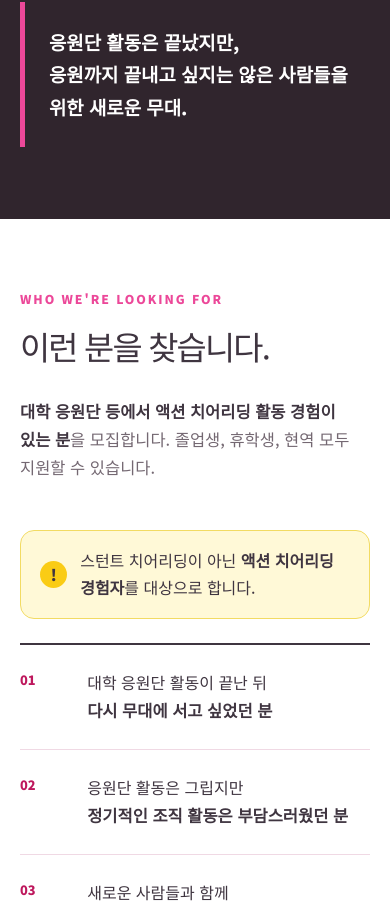
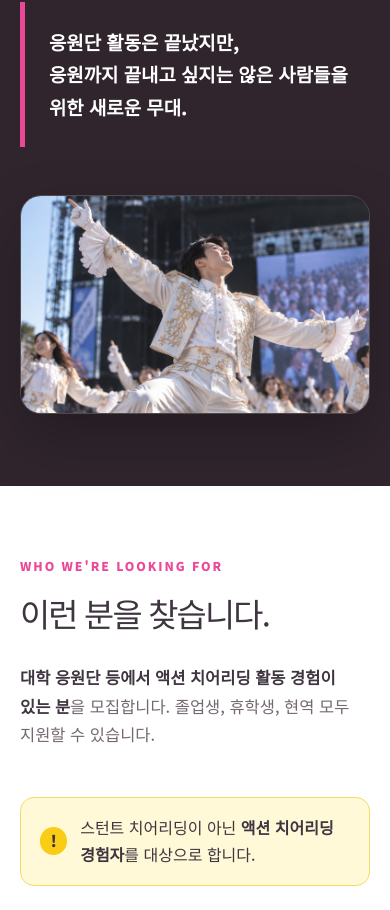
Before and after one commit to chunjihoon/cheermeuplifeWeb, a Next.js app: page /crew in a window 390 px wide. Shown: the part 1911-2821 px from the top of the page. Built offline with nearby package versions, Linux system fonts and the light colour scheme; no server answers; a web font is replaced by a local one.

Commit message:
크루 모집공고 페이지 수정

```diff
--- a/app/crew/crew.css
+++ b/app/crew/crew.css
@@ -58,6 +58,10 @@
 .crew-definition-copy p:first-child { margin-top: 0; }
 .crew-definition-copy strong { color: #fff; }
 .crew-highlight-line { margin-top: 3rem; padding: 1.5rem 0 1.5rem 1.5rem; border-left: 5px solid var(--crew-pink); color: #fff; font-size: clamp(1.18rem,2vw,1.5rem); font-weight: 800; }
+.crew-section-visual { position: relative; aspect-ratio: 16/7; overflow: hidden; border-radius: 28px; }
+.crew-section-visual img { object-fit: cover; }
+.crew-definition-visual { margin-top: clamp(3rem,6vw,5rem); border: 1px solid rgba(255,255,255,.16); box-shadow: 0 24px 60px rgba(0,0,0,.24); }
+.crew-definition-visual img { object-position: center 45%; }
 
 .crew-section-heading { display: grid; grid-template-columns: 1fr .8fr; align-items: end; gap: 3rem; }
 .crew-section-heading > p { margin: 0; color: var(--crew-muted); font-size: 1.03rem; }
@@ -76,6 +80,8 @@
 .crew-section-sky { background: linear-gradient(135deg,#fffbea,#fff2f8); }
 .crew-process > h2 { max-width: 800px; }
 .crew-section-intro { max-width: 740px; margin: 1.5rem 0 3rem; color: var(--crew-muted); font-size: 1.04rem; }
+.crew-process-visual { margin-bottom: 28px; border: 7px solid rgba(255,255,255,.9); box-shadow: 0 18px 44px rgba(101,61,85,.12); }
+.crew-process-visual img { object-position: center 43%; }
 .crew-process-list { display: grid; grid-template-columns: repeat(3,1fr); gap: 12px; margin: 0; padding: 0; list-style: none; }
 .crew-process-list li { min-height: 220px; padding: 1.5rem; border: 1px solid var(--crew-line); border-radius: 18px; background: #fff; box-shadow: 0 12px 28px rgba(101,61,85,.06); }
 .crew-process-number { display: block; margin-bottom: 2.6rem; color: var(--crew-pink-dark); font-size: .78rem; font-weight: 900; }
@@ -133,6 +139,10 @@
   .crew-fit-list { grid-template-columns: 1fr; }
   .crew-fit-list li:nth-child(odd) { margin-right: 0; }
   .crew-process-list { grid-template-columns: repeat(2,1fr); }
+  .crew-section-visual { aspect-ratio: 16/10; border-radius: 21px; }
+  .crew-definition-visual img { object-position: 49% center; }
+  .crew-process-visual { margin-bottom: 18px; border-width: 5px; }
+  .crew-process-visual img { object-position: 48% center; }
   .crew-stage-card { grid-template-columns: 1fr; border-radius: 22px; box-shadow: 10px 10px 0 var(--crew-navy); }
   .crew-stage-photo { min-height: 400px; max-height: 520px; }
   .crew-application-heading { position: static; }
--- a/app/crew/page.tsx
+++ b/app/crew/page.tsx
@@ -68,6 +68,9 @@ export default function CrewRecruitmentPage() {
             <p className="crew-highlight-line">응원단 활동은 끝났지만,<br />응원까지 끝내고 싶지는 않은 사람들을 위한 새로운 무대.</p>
           </div>
         </div>
+        <div className="crew-section-visual crew-definition-visual">
+          <Image src="/crew/crew-what-we-are.png" alt="야외 무대에서 액션 치어리딩 공연을 펼치는 응원단원" fill sizes="(max-width: 820px) calc(100vw - 40px), 1120px" />
+        </div>
       </section>
 
       <section className="crew-fit crew-section" id="eligibility">
@@ -99,6 +102,9 @@ export default function CrewRecruitmentPage() {
         <div className="crew-section-kicker">HOW IT WORKS</div>
         <h2>평소에는 각자의 자리에서,<br />공연이 생기면 함께.</h2>
         <p className="crew-section-intro">멤버들은 공연 영상을 통해 기본 레퍼토리를 개별적으로 익힙니다. 실제 공연이 결정되면 참여 가능한 멤버들이 모여 필요한 합주를 진행한 뒤 함께 무대에 섭니다.</p>
+        <div className="crew-section-visual crew-process-visual">
+          <Image src="/crew/crew-how-it-works.png" alt="관객 앞에서 함께 액션 치어리딩 공연을 펼치는 응원단" fill sizes="(max-width: 820px) calc(100vw - 40px), 1120px" />
+        </div>
         <ol className="crew-process-list">
           <li><span className="crew-process-number">01</span><strong>개별 레퍼토리 습득</strong><p>공연 영상을 보고 각자 안무를 익힙니다.</p></li>
           <li><span className="crew-process-number">02</span><strong>공연 기회 안내</strong><p>날짜·지역·공연 조건을 공유합니다.</p></li>
```
Also changed, not shown: public/crew/crew-what-we-are.png (added), 1 other file (tests, documents, lock files or other folders).
